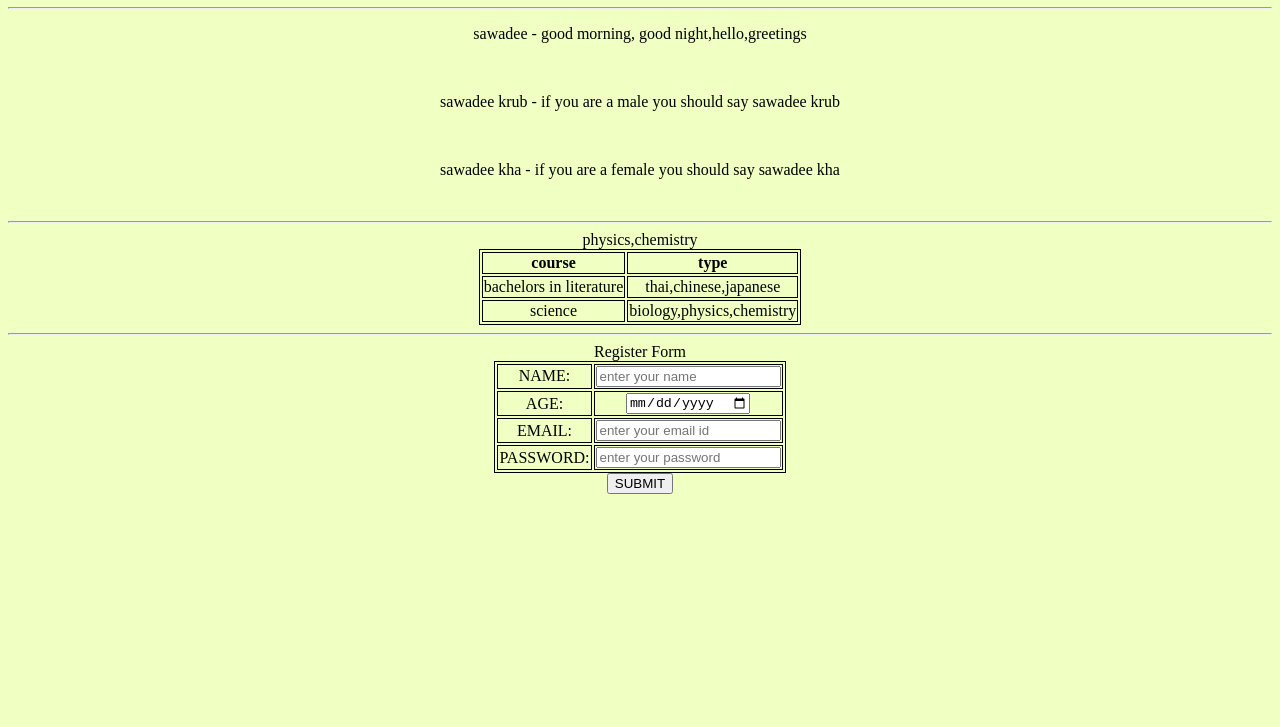
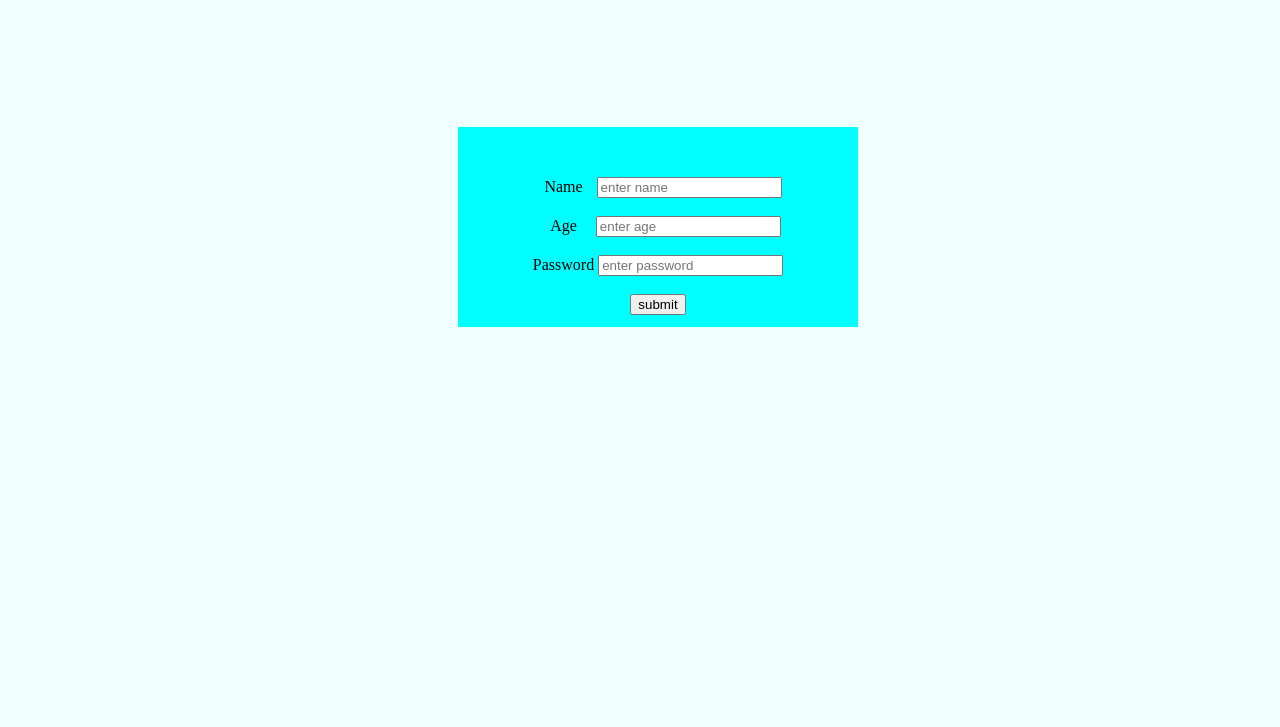
Before and after one commit to VasikaranR/frontend-, a plain HTML site: page index.html in a window 1280 px wide. Shown: the part 73-800 px from the top of the page. Drawn offline with Linux system fonts and the light colour scheme.

Commit message:
Add files via upload

```diff
--- a/index.html
+++ b/index.html
@@ -1,77 +1,27 @@
 <!DOCTYPE html>
-<html>
+<html lang="en">
 <head>
-  <title> the web page</title>
-  <meta charset="utf-8">
-  <link rel="stylesheet" href="index.css">
-  <script src="index.js"></script>
+    <meta charset="UTF-8">
+    <meta http-equiv="X-UA-Compatible" content="IE=edge">
+    <meta name="viewport" content="width=device-width, initial-scale=1.0">
+    <link rel="stylesheet" href="styles.css">
+    <script src="login.js" ></script>
+    <title>a simple form</title>
 </head>
 <body>
-
-<div="slider">
-<h1>Thai สวัสดี</h1>
-</div>
-<hr></hr>
-<centre>
-<p>sawadee - good morning, good night,hello,greetings</p><br>
-<p>sawadee krub - if you are a male you should say sawadee krub</p><br>
-<p>sawadee kha  - if you are a female you should say sawadee kha </p><br>
-</centre>
-<hr></hr>
-  <table style="width=100%" class="centre">
-     <tr>
-       <th>course</th>
-       <th>type</th>physics,chemistry
-     </tr>
-     <tr>
-      <td>bachelors in literature</td>
-      <td>thai,chinese,japanese</td>
-    </tr>
-    <tr>
-      <td>science</td>
-      <td>biology,physics,chemistry</td>
-    </tr>
-  </table>
-<hr></hr>
-<form>
-    <label> Register Form</label id="register-centre">
-  <table style ="width=100%" class="centre-two">
-   <tr>
-     <td>
-     <label>NAME:</label>
-     </td>
-     <td>
-     <input type="text" placeholder="enter your name ">
-     </td>
-   </tr>
-   <tr>
-     <td>
-     <label>AGE:</lable>
-     </td>
-     <td>
-     <input type="date" placeholder="select your date of birth ">
-     </td>
-   </tr>
-   <tr>
-     <td>
-     <label>EMAIL:</lable>
-     </td>
-     <td>
-     <input type="email" placeholder="enter your email id ">
-     </td>
-   </tr>
-   <tr>
-     <td>
-     <label>PASSWORD:</lable>
-     </td>
-     <td>
-     <input type="PASSWORD" placeholder="enter your password ">
-     </td>
-   </tr>
-  </table>
-   <button onclick="myfunction()">SUBMIT</button>
-</form>
-
-
+    <div class="formCenter">
+     <form>
+         <label>Name</label>
+         <input type="text" placeholder="enter name"id="name" value=""><br>
+         <br>
+         <label>Age</label>
+         <input type="number" placeholder="enter age "id="age" value=""><br>
+         <br>
+         <label>Password</label>
+         <input type="password" placeholder="enter password"id="password" value=""><br>
+         <br>
+         <input type="button" value="submit" onclick="validate()">
+     </form>
+    </div>
 </body>
 </html>
--- /dev/null
+++ b/login.js
@@ -0,0 +1,25 @@
+function validate(){
+    let username=document.getElementById("name").value;
+    let age=document.getElementById("age").value;
+    let password=document.getElementById("password").value;
+
+    const alphareg=/^[A-Za-z ]+$/
+    const numreg=/^[0-9]+$/
+    const passwordreg=/^[A-Za-z0-9@#]$/
+    validateUsername(username,alphareg)
+    validateAge(age,numreg)
+    validatePassword(password,passwordreg)
+
+}
+function validateUsername(username,alphareg){
+      if(alphareg.test(username) == false)
+      alert("username should only contain alphabets");
+}
+function validateAge(age,numreg){
+    if(numreg.test(age) == false)
+    alert("age should only contain numbers");
+}
+function validatePassword(password,passwordreg){
+    if(passwordreg.test(password) == false)
+    alert("password should only contain letters numbers special characters like #@ only ");
+}
--- a/styles.css
+++ b/styles.css
@@ -1,44 +1,25 @@
-@import url("https://fonts.googleapis.com/css2?family=Poppins:wght@200;400;600&display=swap");
-
-* {
-    box-sizing: border-box;
-}
-
-body {
-    background-image: url(earth1.jpg);
-    background-size: cover;
-    background-position: center center;
-    display: flex;
-    flex-direction: column;
-    align-items: center;
-    min-height: 100vh;
-    font-family: "Poppins", sans-serif;
-    margin: 0;
-}
-
-h1 {
-    font-weight: normal;
-    font-size: 4rem;
-    margin-top: 5rem;
-}
-
-.countdown-container {
-    display: flex;
-    flex-wrap: wrap;
-    justify-content: center;
-}
-
-.big-text {
-    font-weight: bold;
-    font-size: 6rem;
-    line-height: 1;
-    margin: 1rem 2rem;
-}
-
-.countdown-el {
+body{
+    background-color:#EFFFFD;
     text-align: center;
 }
 
-.countdown-el span {
-    font-size: 1.3rem;
+form{
+    position: relative;
+    top:50px;
 }
+.formCenter{
+    background-color: aqua;
+    width:400px;
+    height:200px;
+    margin-top: 200px;
+    margin-left: 450px;
+
+}
+#name{
+    position:relative;
+    left:10px;
+}
+#age{
+    position:relative;
+    left:15px;
+}
```
